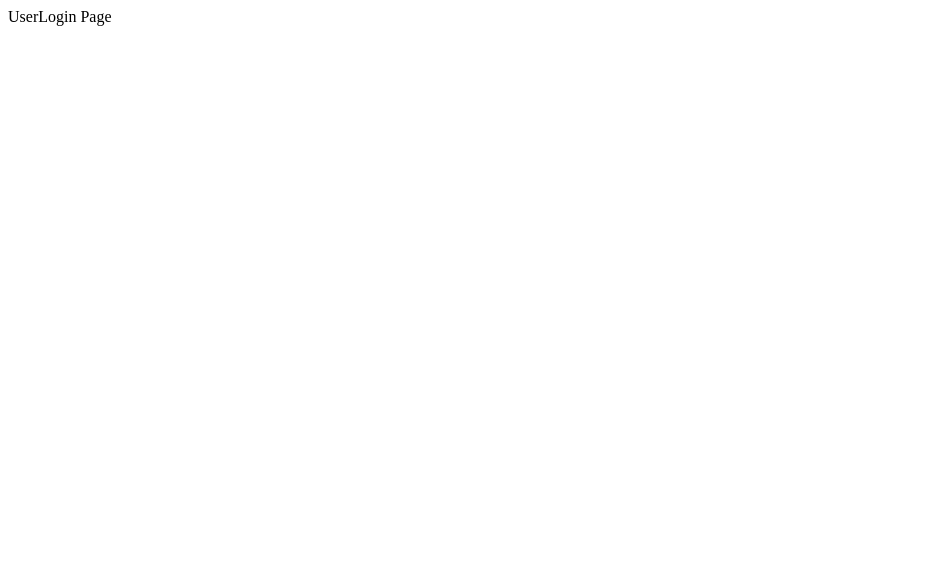
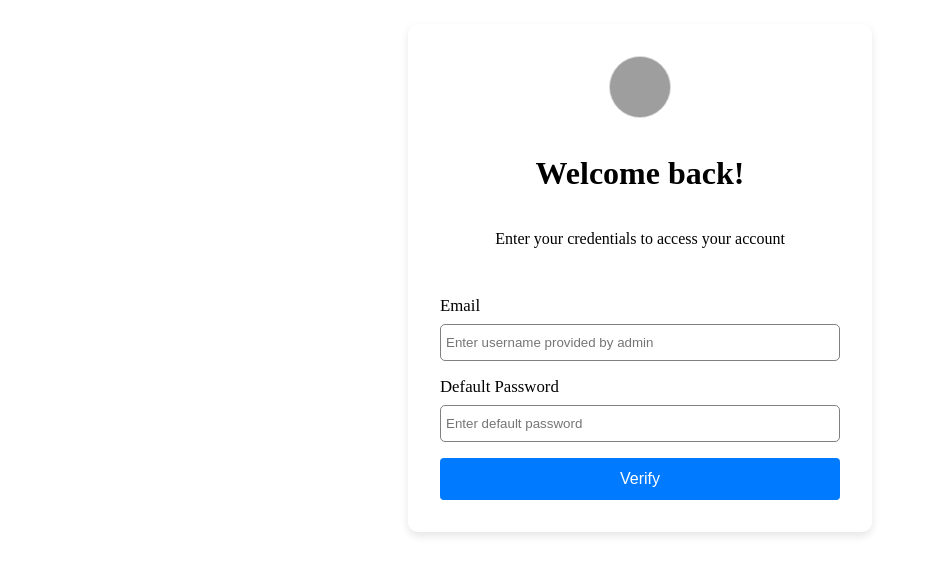
Before and after one commit to vivek-650/Project1, a React (Vite) app in the folder frontend/: page /user-login in a window 1280 px wide. Shown: the top 574 px of the page, without its empty margins (0-925 px from the left). Built offline with nearby package versions, Linux system fonts and the light colour scheme; grey boxes are pictures that could not be loaded.

Commit message:
added user and admin page and user password cahnge popup

```diff
--- a/frontend/src/pages/admin/components/login/AdminLogin.jsx
+++ b/frontend/src/pages/admin/components/login/AdminLogin.jsx
@@ -4,31 +4,50 @@ const AdminLogin = () => {
   const styles = {
     loginCard: {
       maxWidth: '400px',
-      margin: '0 auto',
+      margin: '1.5rem auto',
       padding: '2rem',
       boxShadow: '0 4px 8px rgba(0, 0, 0, 0.1)',
-      borderRadius: '8px',
+      borderRadius: '10px',
       backgroundColor: '#fff',
+      display: 'flex',
+      flexDirection: 'column',
+      alignItems: 'center',
     },
     brand: {
-      textAlign: 'center',
-      marginBottom: '2rem',
+      display: "flex",
+      flexDirection: "column",
+      alignItems: "center",
+      justifyContent: "center",
+      marginBottom: '.5rem',
     },
     brandLogo: {
-      width: '50px',
-      height: '50px',
-      marginBottom: '1rem',
+      width: '100px',
+      height: '100px',
+      marginBottom: '0rem',
       backgroundColor: '#ccc',
       borderRadius: '50%',
     },
+    loginForm:{
+      display: "flex",
+      flexDirection: "column",
+      width: '100%',
+    },
     formGroup: {
-      marginBottom: '1rem',
+      marginBottom: '.5rem',
+      display: "flex",
+      flexDirection: "column",
+      width: '100%',
     },
     input:{
-      width: "60%",
-      height: "20%",
-
-
+      width: "97%",
+      height: "25px",
+      marginTop: "0.5rem",
+      padding: "5px",
+      borderRadius: "5px",
+      border: '1px solid grey'
+    },
+    label:{
+      fontSize: '1.05rem'
     },
     error: {
       color: 'red',
@@ -40,6 +59,7 @@ const AdminLogin = () => {
       justifyContent: 'space-between',
       alignItems: 'center',
       marginBottom: '1rem',
+      width: '100%',
     },
     loginBtn: {
       width: '100%',
@@ -50,7 +70,6 @@ const AdminLogin = () => {
       borderRadius: '4px',
       cursor: 'pointer',
     },
-
     signupLink: {
       textAlign: 'center',
       marginTop: '2rem',
@@ -59,18 +78,18 @@ const AdminLogin = () => {
   return (
     <div style={styles.loginCard}>
         <div style={styles.brand}>
-            <div style={styles.brandLogo}></div>
-            <h1>Welcome back</h1>
+            <img style={styles.brandLogo} src="https://encrypted-tbn0.gstatic.com/images?q=tbn:ANd9GcQS9WDX7JlmoXx1-KXqPeJAwiS0xWGDmjBEWw&s" alt="logo"></img>
+            <h1>Welcome back !</h1>
             <p>Enter your credentials to access your account</p>
         </div>
 
-        <form id="loginForm">
+        <form id="loginForm" style={styles.loginForm}>
             <div style={styles.formGroup}>
-                <label htmlFor="email">Email</label>
+                <label htmlFor="email" style={styles.label}>Email</label>
                 <input
                     type="email"
                     id="email"
-                    placeholder="name@company.com"
+                    placeholder="Enter username"
                     autoComplete="email"
                     style={styles.input}
                 />
@@ -78,21 +97,18 @@ const AdminLogin = () => {
             </div>
 
             <div style={styles.formGroup}>
-                <label htmlFor="password">Password</label>
+                <label htmlFor="password" style={styles.label}>Password</label>
                 <input
                     type="password"
                     id="password"
                     placeholder="Enter your password"
                     autoComplete="current-password"
+                    style={styles.input}
                 />
                 <div style={styles.error} id="passwordError"></div>
             </div>
 
             <div style={styles.rememberForgot}>
-                <div>
-                    <input type="checkbox" id="remember" />
-                    <label htmlFor="remember">Remember me</label>
-                </div>
                 <a href="#" className="forgot-password">Forgot password?</a>
             </div>
 
@@ -102,7 +118,7 @@ const AdminLogin = () => {
         </form>
 
         <div style={styles.signupLink}>
-            <p>Don&apos;t have an account? <a href="#">Sign up</a></p>
+            {/* <p>Don&apos;t have an account? <a href="#">Sign up</a></p> */}
         </div>
     </div>
   )
--- /dev/null
+++ b/frontend/src/pages/main/MainPage.jsx
@@ -0,0 +1,42 @@
+import { useNavigate } from "react-router-dom";
+
+const MainPage = () => {
+    const navigate = useNavigate();
+
+    const handleRoleSelection = (role) => {
+        if (role === "admin") {
+            navigate("/admin-login");
+        } else if (role === "user") {
+            navigate("/user-login");
+        }
+    };
+
+    const containerStyle = {
+        display: 'flex',
+        flexDirection: 'column',
+        alignItems: 'center',
+        justifyContent: 'center',
+        height: '100vh',
+        backgroundColor: '#f0f0f0'
+    };
+
+    const buttonStyle = {
+        margin: '10px',
+        padding: '10px 20px',
+        fontSize: '16px',
+        cursor: 'pointer'
+    };
+
+    return (
+        <div style={containerStyle}>
+            <h1>Select Your Role</h1>
+            <div>
+            <button style={buttonStyle} onClick={() => handleRoleSelection("admin")}>Admin</button>
+            <button style={buttonStyle} onClick={() => handleRoleSelection("user")}>User</button>
+            </div>
+
+        </div>
+    );
+};
+
+export default MainPage;
--- a/frontend/src/pages/routes/MainRoutes.jsx
+++ b/frontend/src/pages/routes/MainRoutes.jsx
@@ -1,18 +1,20 @@
-// import React from 'react'
-import { Routes, Route } from "react-router-dom"
-import UserLogin from "../user/components/login/UserLogin"
-import AdminLogin from "../admin/components/login/AdminLogin"
-import AdminRoutes from "./AdminRoutes"
-import UserRoutes from "./UserRoutes"
+import { Routes, Route } from "react-router-dom";
+import UserLogin from "../user/components/login/UserLogin";
+import AdminLogin from "../admin/components/login/AdminLogin";
+import AdminRoutes from "./AdminRoutes";
+import UserRoutes from "./UserRoutes";
+import MainPage from "../main/MainPage";
+
 const MainRoutes = () => {
   return (
     <Routes>
-        <Route path="/admin-login" element={<AdminLogin />}></Route>
-        <Route path="/user-login" element={<UserLogin />}></Route>
-        <Route path="/admin-login/*" element={<AdminRoutes/>}></Route>
-        <Route path="/user-login/*" element={<UserRoutes />}></Route>
+      <Route path="/" element={<MainPage />} />
+      <Route path="/admin-login" element={<AdminLogin />} />
+      <Route path="/user-login" element={<UserLogin />} />
+      <Route path="/admin/*" element={<AdminRoutes />} />
+      <Route path="/user/*" element={<UserRoutes />} />
     </Routes>
-  )
-}
+  );
+};
 
-export default MainRoutes
+export default MainRoutes;
--- a/frontend/src/pages/user/components/login/UserLogin.jsx
+++ b/frontend/src/pages/user/components/login/UserLogin.jsx
@@ -1,9 +1,147 @@
-// import React from 'react'
+import { useState } from 'react';
 
 const UserLogin = () => {
-  return (
-    <div>UserLogin Page</div>
-  )
-}
+    const [showPopup, setShowPopup] = useState(false);
+    const [email, setEmail] = useState('');
+    const [password, setPassword] = useState('');
+    const [newPassword, setNewPassword] = useState('');
+    const [confirmPassword, setConfirmPassword] = useState('');
+    const [emailError, setEmailError] = useState('');
+    const [passwordError, setPasswordError] = useState('');
+    const [newPasswordError, setNewPasswordError] = useState('');
 
-export default UserLogin
+    const validateEmail = (email) => {
+        return /^[^\s@]+@[^\s@]+\.[^\s@]+$/.test(email);
+    };
+
+    const handleVerify = (e) => {
+        e.preventDefault();
+        let isValid = true;
+
+        if (!email) {
+            setEmailError("Email is required");
+            isValid = false;
+        } else if (!validateEmail(email)) {
+            setEmailError("Invalid email format");
+            isValid = false;
+        } else {
+            setEmailError("");
+        }
+
+        if (!password) {
+            setPasswordError("Password is required");
+            isValid = false;
+        } else {
+            setPasswordError("");
+        }
+
+        if (isValid) {
+            setShowPopup(true);
+        }
+    };
+
+    const handlePasswordChange = () => {
+        let isValid = true;
+
+        if (newPassword.length < 6) {
+            setNewPasswordError("Password must be at least 6 characters");
+            isValid = false;
+        } else if (newPassword !== confirmPassword) {
+            setNewPasswordError("Passwords do not match");
+            isValid = false;
+        } else {
+            setNewPasswordError("");
+        }
+
+        if (isValid) {
+            setShowPopup(false);
+            alert("Password successfully updated!");
+        }
+    };
+
+    return (
+        <div style={styles.loginCard}>
+            <div style={styles.brand}>
+                <img style={styles.brandLogo} src="https://static.vecteezy.com/system/resources/previews/005/129/844/non_2x/profile-user-icon-isolated-on-white-background-eps10-free-vector.jpg" alt="User" />
+                <h1>Welcome back!</h1>
+                <p>Enter your credentials to access your account</p>
+            </div>
+
+            <form id="loginForm" style={styles.loginForm} onSubmit={handleVerify}>
+                <div style={styles.formGroup}>
+                    <label htmlFor="email" style={styles.label}>Email</label>
+                    <input
+                        type="email"
+                        id="email"
+                        placeholder="Enter username provided by admin"
+                        autoComplete="email"
+                        value={email}
+                        onChange={(e) => setEmail(e.target.value)}
+                        style={styles.input}
+                    />
+                    {emailError && <div style={styles.error}>{emailError}</div>}
+                </div>
+
+                <div style={styles.formGroup}>
+                    <label htmlFor="password" style={styles.label}>Default Password</label>
+                    <input
+                        type="password"
+                        id="password"
+                        placeholder="Enter default password"
+                        autoComplete="current-password"
+                        value={password}
+                        onChange={(e) => setPassword(e.target.value)}
+                        style={styles.input}
+                    />
+                    {passwordError && <div style={styles.error}>{passwordError}</div>}
+                </div>
+
+                <button type="submit" style={styles.loginBtn}>Verify</button>
+            </form>
+
+            {showPopup && (
+                <div style={styles.popupOverlay}>
+                    <div style={styles.popup}>
+                        <h2>Set New Password</h2>
+                        <div style={styles.formGroup}>
+                            <label>New Password</label>
+                            <input
+                                type="password"
+                                value={newPassword}
+                                onChange={(e) => setNewPassword(e.target.value)}
+                                style={styles.input}
+                            />
+                        </div>
+                        <div style={styles.formGroup}>
+                            <label>Confirm Password</label>
+                            <input
+                                type="password"
+                                value={confirmPassword}
+                                onChange={(e) => setConfirmPassword(e.target.value)}
+                                style={styles.input}
+                            />
+                        </div>
+                        {newPasswordError && <div style={styles.error}>{newPasswordError}</div>}
+                        <button onClick={handlePasswordChange} style={styles.loginBtn}>Submit</button>
+                    </div>
+                </div>
+            )}
+        </div>
+    );
+};
+
+const styles = {
+    loginCard: { maxWidth: '400px', margin: '1.5rem auto', padding: '2rem', boxShadow: '0 4px 8px rgba(0, 0, 0, 0.1)', borderRadius: '10px', backgroundColor: '#fff', display: 'flex', flexDirection: 'column', alignItems: 'center' },
+    brand: { display: "flex", flexDirection: "column", alignItems: "center", justifyContent: "center", marginBottom: '2rem' },
+    brandLogo: { width: '60px', height: '60px', marginBottom: '1rem', backgroundColor: '#ccc', borderRadius: '50%', border: "1px solid #dadada" },
+    loginForm: { display: "flex", flexDirection: "column", width: '100%' },
+    formGroup: { marginBottom: '1rem', display: "flex", flexDirection: "column", width: '100%' },
+    input: { width: "97%", height: "25px", marginTop: "0.5rem", padding: "5px", borderRadius: "5px", border: '1px solid grey' },
+    label: { fontSize: '1.05rem' },
+    error: { color: 'red', fontSize: '0.875rem', marginTop: '0.5rem' },
+    loginBtn: { width: '100%', padding: '0.75rem', backgroundColor: '#007bff', color: '#fff', border: 'none', borderRadius: '4px', cursor: 'pointer', fontSize: "1rem" },
+    popupOverlay: { position: 'fixed', top: 0, left: 0, width: '100%', height: '100%', backgroundColor: 'rgba(0,0,0,0.5)', display: 'flex', justifyContent: 'center', alignItems: 'center' },
+    popup: { backgroundColor: '#fff', padding: '2rem', borderRadius: '8px', boxShadow: '0 4px 8px rgba(0, 0, 0, 0.2)', width: '300px', textAlign: 'center' }
+};
+
+export default UserLogin;
```
